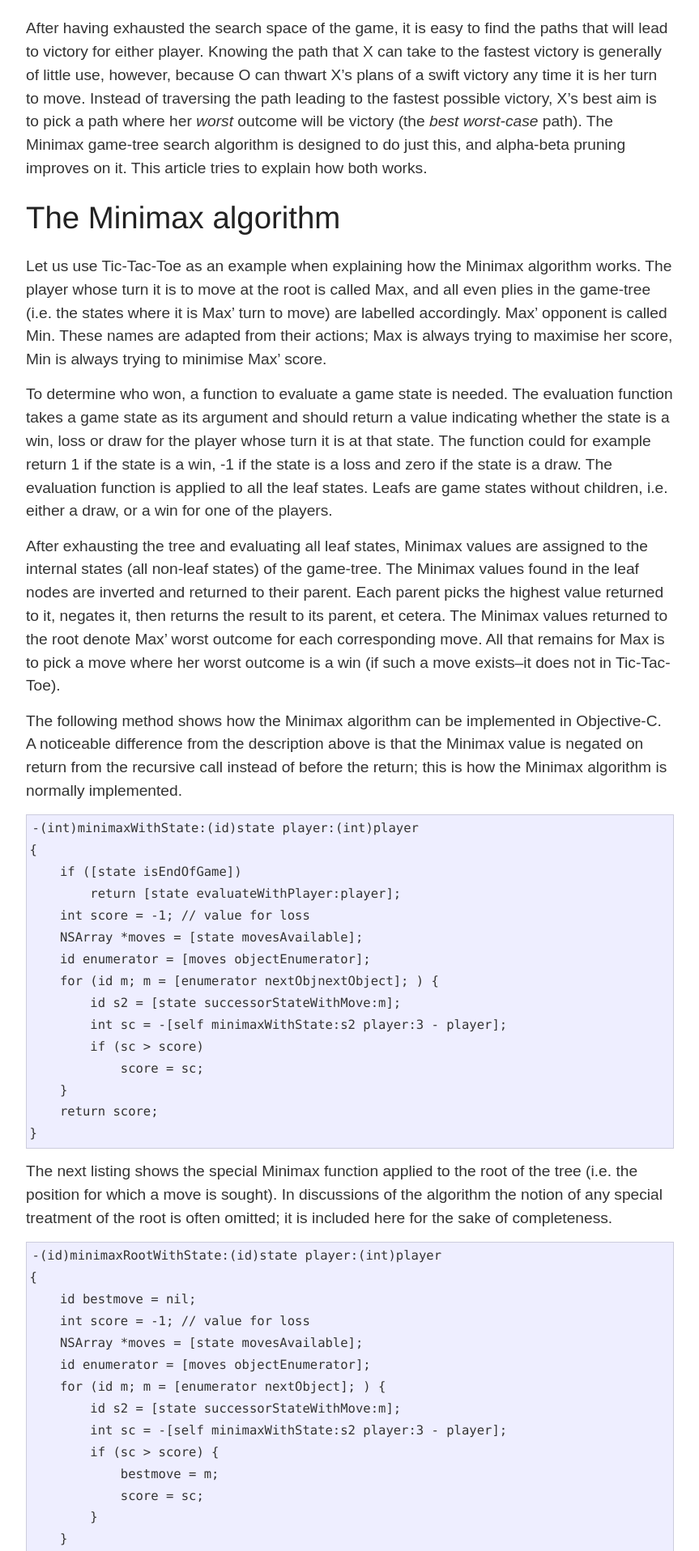
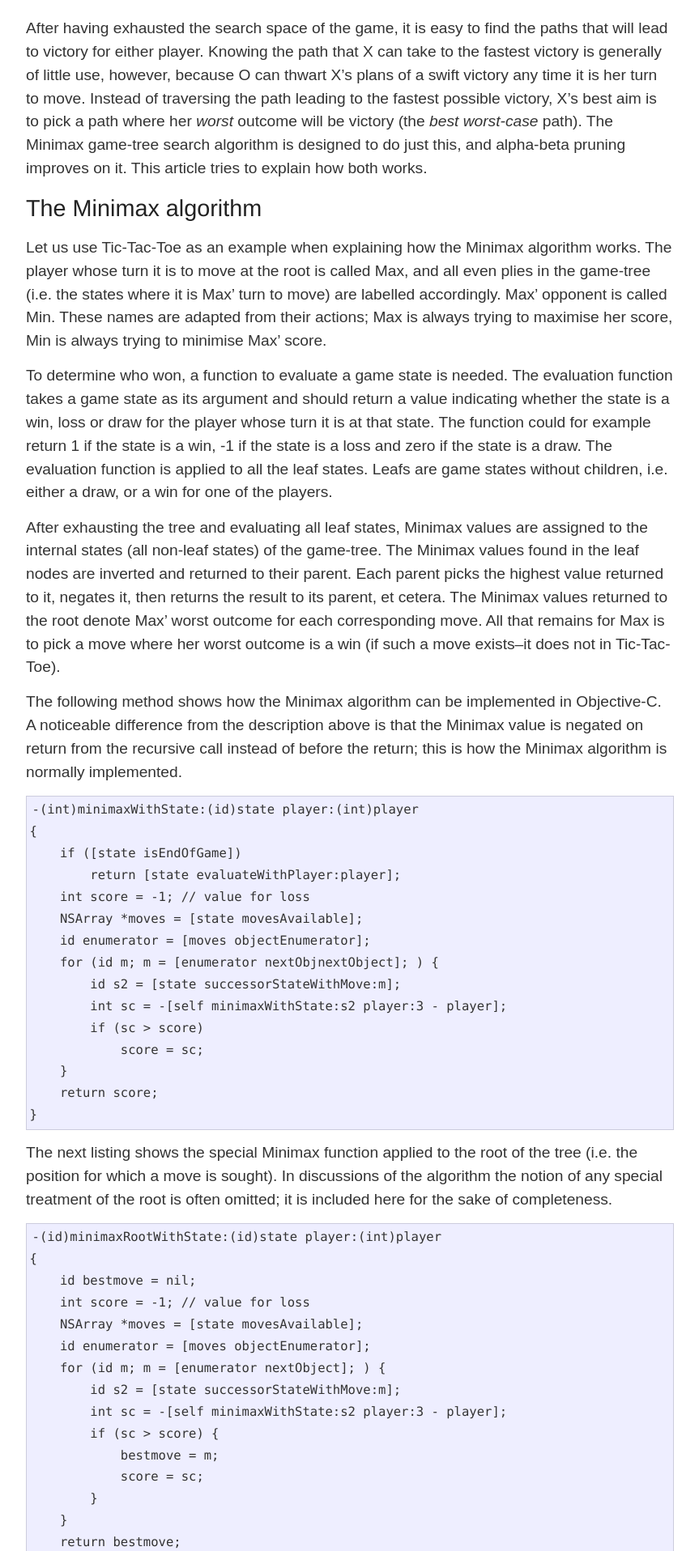
Before and after one commit to stig/www.brautaset.org, a Jekyll site: the page built from _posts/2007-08-17-game-tree-search.md, in a window 1280 px wide. Shown: the part 530-2446 px from the top of the page at 81% size, without its empty margins (208-1071 px from the left). Built offline with Jekyll 4.4.1, drawn with Linux system fonts in a browser that asks for light colours.

Commit message:
fixup! tone down font sizes on headers

```diff
--- a/_posts/2007-08-17-game-tree-search.md
+++ b/_posts/2007-08-17-game-tree-search.md
@@ -33,7 +33,7 @@ will be victory (the *best worst-case* path). The Minimax game-tree search
 algorithm is designed to do just this, and alpha-beta pruning improves on it. This article
 tries to explain how both works.
 
-# The Minimax algorithm
+## The Minimax algorithm
 
 Let us use Tic-Tac-Toe as an example when explaining how the Minimax algorithm works. The
 player whose turn it is to move at the root is called Max, and all even plies in the
@@ -100,7 +100,7 @@ completeness.
         return bestmove;
     }
 
-# Depth-limited Minimax
+## Depth-limited Minimax
 
 Only when the search space is sufficiently small, like in our Tic-Tac-Toe example, is it
 possible to exhaust it fully using the Minimax algorithm. For practical applications this
@@ -138,7 +138,7 @@ evaluation function must now return a value in a certain range (say, -1000 to 10
 indicating how good the state is. Performance of depth-limited Minimax algorithms greatly
 depends on how well the evaluation function identifies strong states.
 
-# Alpha-Beta pruning
+## Alpha-Beta pruning
 
 In the late 50s it was realised that it was not necessary to visit all the nodes in a
 game-tree to correctly deduce its Minimax value. Uninteresting branches of the tree can be
```
